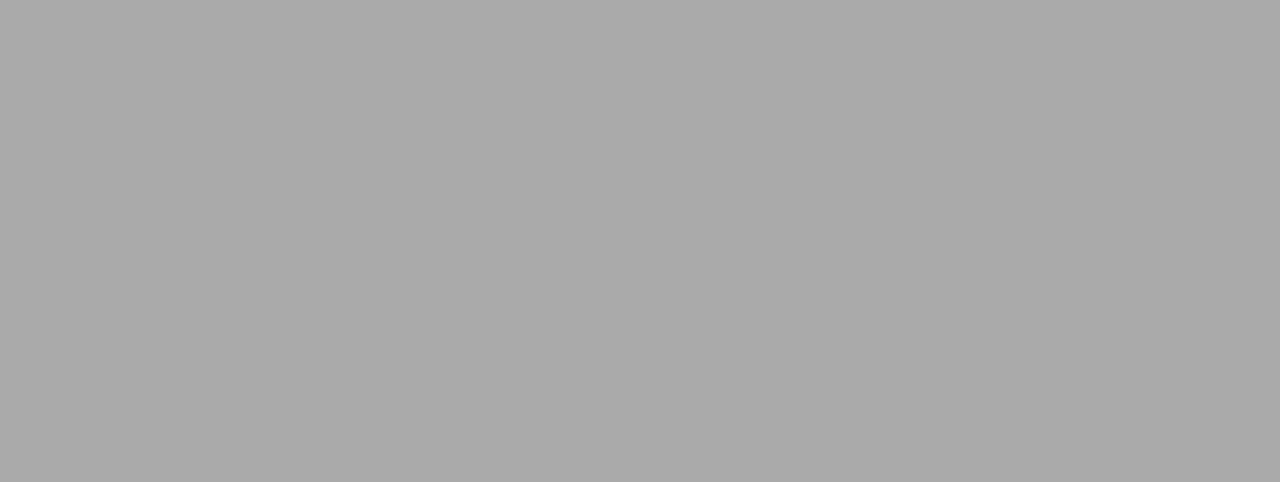
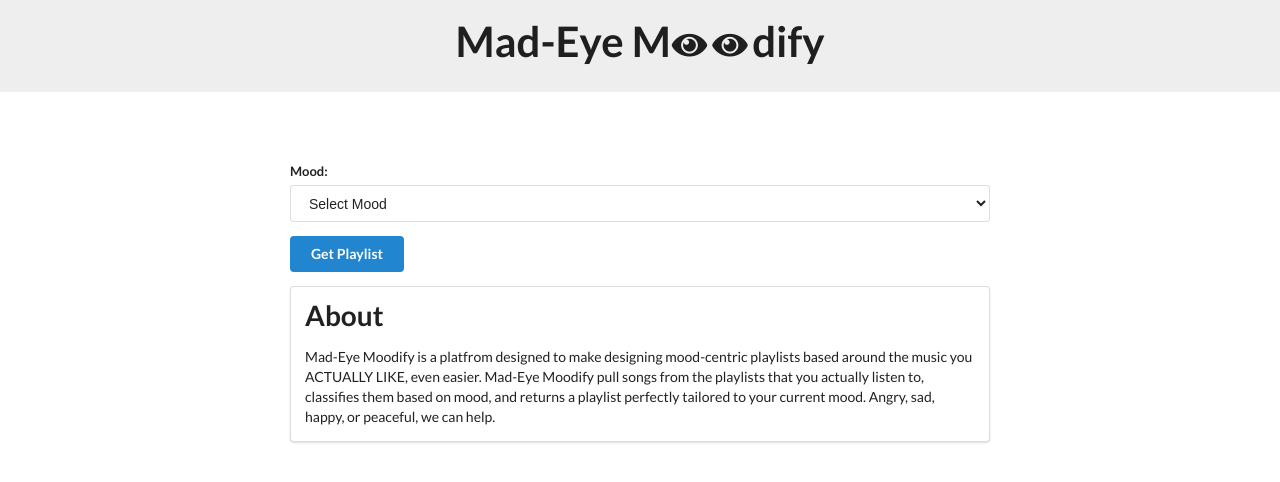
Before and after one commit to benknoble/mad-eye-moody, a plain HTML site: page index.html in a window 1280 px wide. Drawn offline with nearby package versions, Linux system fonts and the light colour scheme.

Commit message:
Front end flawlessly coded

```diff
--- a/index.html
+++ b/index.html
@@ -3,15 +3,57 @@
 <head>
     <meta charset="utf-8" />
     <meta http-equiv="X-UA-Compatible" content="IE=edge">
-    <title>Page Title</title>
+    <title>Mad-Eye Moodify</title>
     <meta name="viewport" content="width=device-width, initial-scale=1">
     <script src="https://cdn.jsdelivr.net/npm/vue@2.5.17/dist/vue.js"></script>
     <link rel="stylesheet" type="text/css" media="screen" href="static/main.css" />
+    <script
+        src="https://code.jquery.com/jquery-3.3.1.min.js"
+        integrity="sha256-FgpCb/KJQlLNfOu91ta32o/NMZxltwRo8QtmkMRdAu8="
+        crossorigin="anonymous"></script>
+    <link rel="stylesheet" href="https://cdnjs.cloudflare.com/ajax/libs/semantic-ui/2.3.3/semantic.min.css" integrity="sha256-ncjDAd2/rm/vaNTqp7Kk96MfSeHACtbiDU9NWKqNuCI=" crossorigin="anonymous" />
     <script src="static/main.js"></script>
 </head>
 <body>
-    <div id="app">
-        {{ code }}
+    <div id="title-bar">
+        Mad-Eye M<i class="eye icon small"></i><i class="eye icon small"></i>dify
     </div>
+    <div class="ui text container">
+        <div id="app" class="segment">
+            <div class="ui form">
+                <div class="field">
+                    <label>Mood:</label>
+                    <select v-model="mood" placeholder="Mood" @change="error=''">
+                        <option value="">Select Mood</option>
+                        <option value="happy">Happy</option>
+                        <option value="sad">Sad</option>
+                        <option value="peaceful">Peaceful</option>
+                        <option value="angry">Angry</option>
+                    </select>
+                </div>
+                <div v-if="error.length != 0" class="ui negative message">
+                    <div class="header">
+                        Unable to Complete Request
+                    </div>
+                    <p> {{ error }}</p>
+                </div>
+                <div class="ui full button primary" @click="make_playlist">
+                    Get Playlist
+                </div>
+            </div>
+            <div v-if="playlistReturned">
+                <p>Playlist Returned</p>
+                <iframe :src="playlistURL" width="300" height="380" frameborder="0" allowtransparency="true" allow="encrypted-media"></iframe>
+            </div>
+        </div>
+        <div class="ui segment">
+            <h1 class="ui header">About</h1>
+            <p>Mad-Eye Moodify is a platfrom designed to make designing mood-centric playlists based around the music you ACTUALLY LIKE, even easier.
+                Mad-Eye Moodify pull songs from the playlists that you actually listen to, classifies them based on mood, and returns a playlist
+                perfectly tailored to your current mood. Angry, sad, happy, or peaceful, we can help.
+            </p>
+        </div>
+    </div>
+    <script src="https://cdnjs.cloudflare.com/ajax/libs/semantic-ui/2.3.3/semantic.min.js" integrity="sha256-0gIvTkdsp0OOeV8tx3UTdi3ehppGwZbzQMvZJYhbzsE=" crossorigin="anonymous"></script>
 </body>
 </html>
--- a/static/main.css
+++ b/static/main.css
@@ -1,3 +1,16 @@
-html, body {
-    background: #aaaaaa;
+#app {
+    margin-top: 10%;
 }
+
+#title-bar {
+    width: 100%;
+    padding: 30px;
+    background-color: #eeeeee;
+    font-size: 3em;
+    font-weight: bold;
+    text-align: center;
+}
+
+.option {
+    border: 1px solid grey;
+}
--- a/static/main.js
+++ b/static/main.js
@@ -2,11 +2,47 @@ window.onload = function() {
     let app = new Vue({
         el: "#app",
         data: {
-            message: "Hello, world!"
+            mood: "",
+            error: "",
+            playlistReturned: false,
+            playlistId: undefined
         },
         computed: {
             code: function() {
-                return window.location.href.split("?code=")[1].split("&")[0]
+                return window.location.href.split("?code=")[1].split("&")[0];
+            },
+            playlistURL: function() {
+                return "https://open.spotify.com/embed/playlist/" + this.playlistId;
+            }
+        },
+        methods: {
+            make_playlist: function() {
+                if (this.mood.length == 0) {
+                    this.error = "Please select a mood";
+                } else {
+                    this.playlistReturned = true;
+                    this.playlistId = response.playlistId;
+                    /*
+                    this.error = ""
+                    let that = this;
+                    var url = 'http://localhost:';
+                    fetch(url, {
+                        method: 'POST', // or 'PUT'
+                        body: JSON.stringify({
+                            token: this.code
+                        }),
+                        headers:{
+                            'Content-Type': 'application/json'
+                        }
+                    }).then(res => res.json())
+                        .then(response => {
+                            that.playlistReturned = true;
+                            that.playlistId = response.playlistId;
+                        }).catch(err => {
+                            that.error = "unable to create playlist";
+                        });
+                        */
+                }
             }
         }
     })
```
